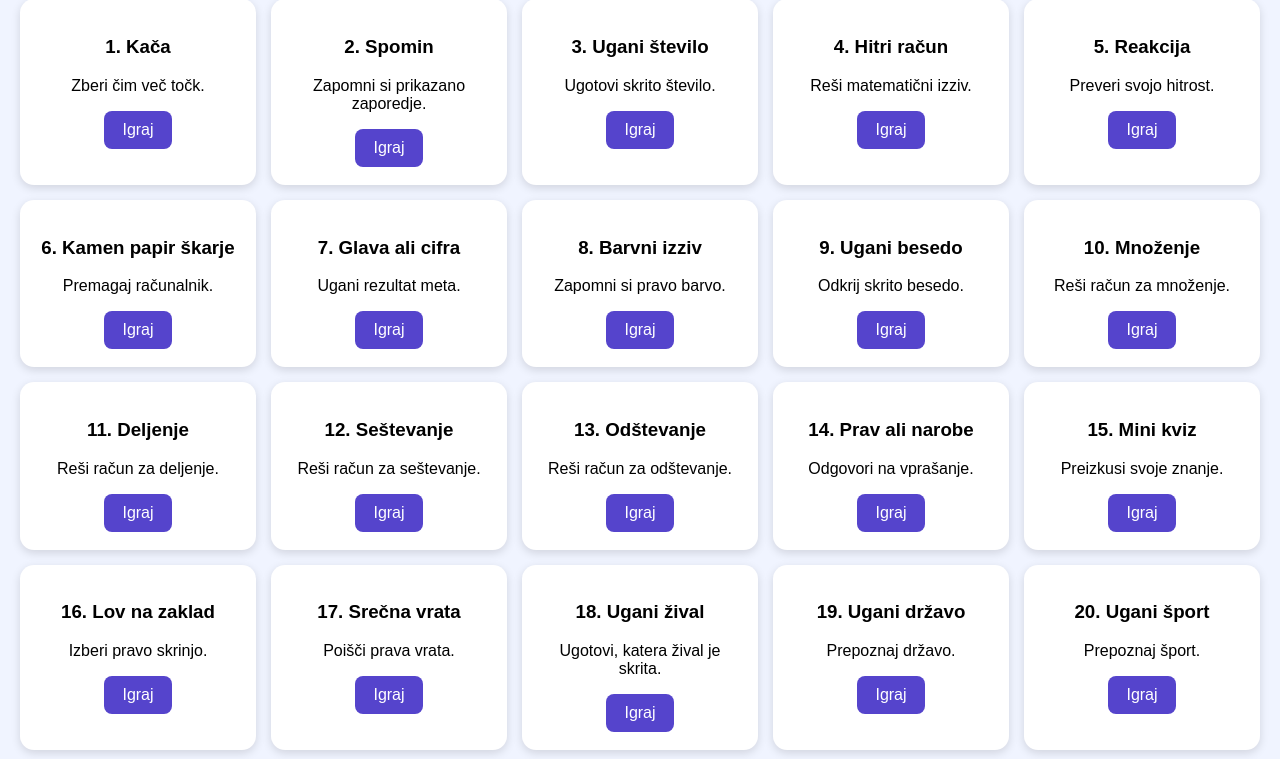
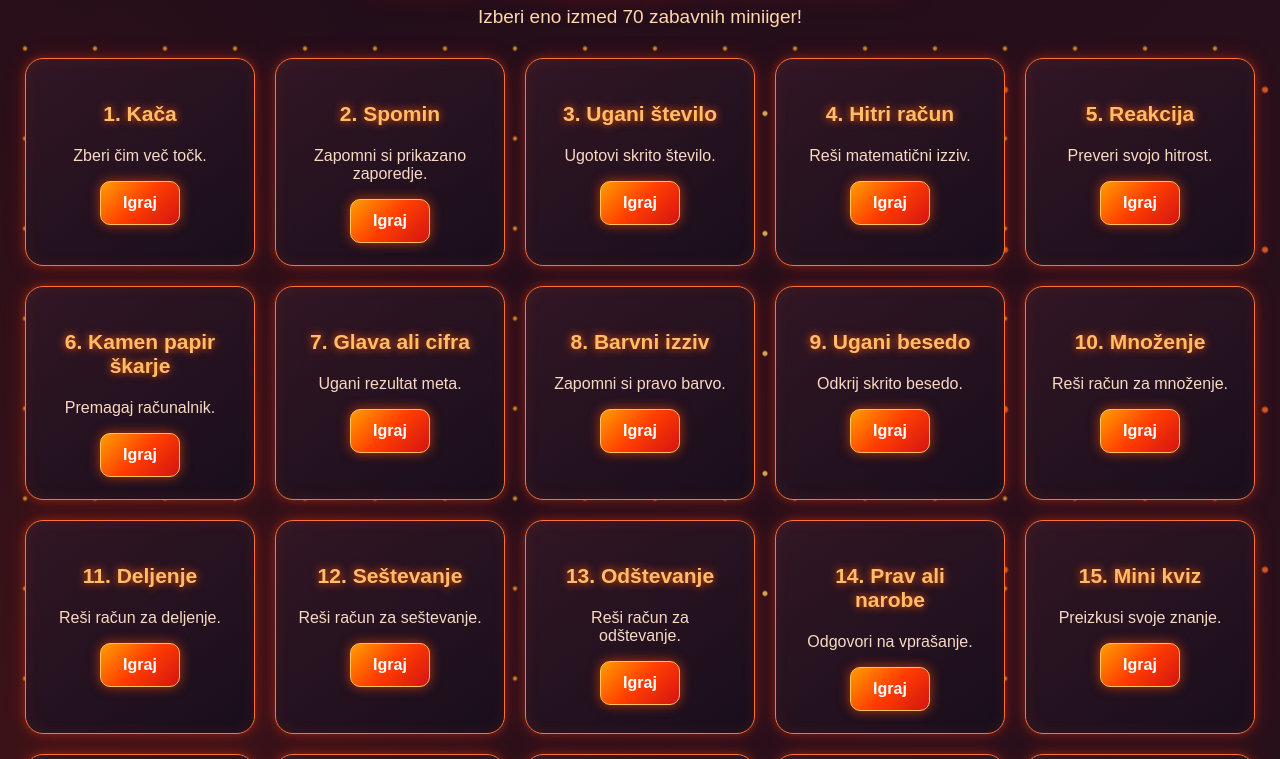
Before and after one commit to sharki-luka2015/happygames, a plain HTML site: page index.html in a window 1280 px wide. Shown: the part 114-873 px from the top of the page. Drawn offline with Linux system fonts and the light colour scheme.

Commit message:
Add CSS styles for enhanced page design

```diff
--- a/index.html
+++ b/index.html
@@ -340,5 +340,163 @@ function zacetekKace() {
 }
 </script>
 
+<style>
+* {
+    box-sizing: border-box;
+}
+
+body {
+    font-family: Arial, sans-serif;
+    margin: 0;
+    padding: 25px;
+    text-align: center;
+    color: white;
+    background:
+        radial-gradient(ellipse at bottom, #9e260b 0%, transparent 55%),
+        linear-gradient(135deg, #100817, #29101b, #160914);
+    background-size: 200% 200%;
+    animation: ozadje 10s ease infinite;
+    overflow-x: hidden;
+    position: relative;
+    isolation: isolate;
+}
+
+@keyframes ozadje {
+    0% { background-position: 0% 50%; }
+    50% { background-position: 100% 50%; }
+    100% { background-position: 0% 50%; }
+}
+
+/* Svetleča ognjena žerjavica */
+body::before {
+    content: "";
+    position: fixed;
+    inset: 0;
+    z-index: -1;
+    pointer-events: none;
+    opacity: 0.8;
+    background-image:
+        radial-gradient(circle, #ffdb70 2px, transparent 3px),
+        radial-gradient(circle, #ff6b21 2px, transparent 4px),
+        radial-gradient(circle, #ffad32 1px, transparent 3px);
+    background-size: 90px 120px, 130px 160px, 70px 90px;
+    animation: zarjavica 8s linear infinite;
+}
+
+@keyframes zarjavica {
+    from { background-position: 0 0, 30px 50px, 60px 20px; }
+    to { background-position: 0 -500px, 30px -600px, 60px -400px; }
+}
+
+h1 {
+    font-size: clamp(38px, 7vw, 65px);
+    color: #ffb347;
+    text-shadow:
+        0 0 10px #ff6a00,
+        0 0 25px #ff3300,
+        0 0 45px #ff2200;
+    margin-bottom: 10px;
+}
+
+body > p {
+    font-size: 19px;
+    color: #ffd6ad;
+}
+
+.games {
+    display: grid;
+    grid-template-columns: repeat(auto-fit, minmax(220px, 1fr));
+    gap: 20px;
+    max-width: 1300px;
+    margin: 30px auto;
+}
+
+.game {
+    background: linear-gradient(145deg, #321624, #190e1c);
+    padding: 22px;
+    border-radius: 18px;
+    border: 1px solid #ff7138;
+    box-shadow:
+        0 0 10px #ff4d1a55,
+        0 0 22px #ff260033,
+        inset 0 0 15px #ff6b2215;
+    transition: 0.3s;
+}
+
+.game:hover {
+    transform: translateY(-8px) scale(1.03);
+    border-color: #ffd166;
+    box-shadow:
+        0 0 15px #ff8c00,
+        0 0 35px #ff3c00aa;
+}
+
+.game h3 {
+    color: #ffbd69;
+    font-size: 21px;
+    text-shadow: 0 0 8px #ff5900;
+}
+
+.game p {
+    color: #f8d9c2;
+}
+
+button {
+    background: linear-gradient(135deg, #ff9d00, #ff3d00, #d41414);
+    color: white;
+    border: 1px solid #ffc15c;
+    padding: 12px 22px;
+    border-radius: 10px;
+    cursor: pointer;
+    font-size: 16px;
+    font-weight: bold;
+    box-shadow: 0 0 12px #ff4d00aa;
+    transition: 0.25s;
+}
+
+button:hover {
+    transform: scale(1.08);
+    box-shadow: 0 0 25px #ff8c00;
+}
+
+#result {
+    background: linear-gradient(145deg, #321624, #190e1c);
+    color: white;
+    padding: 25px;
+    margin: 30px auto;
+    border: 2px solid #ff7138;
+    border-radius: 18px;
+    max-width: 650px;
+    min-height: 70px;
+    box-shadow: 0 0 25px #ff450066;
+}
+
+#result h2 {
+    color: #ffbd69;
+    text-shadow: 0 0 10px #ff5100;
+}
+
+input {
+    padding: 12px;
+    border-radius: 8px;
+    border: 2px solid #ff8c32;
+    background: #1b101c;
+    color: white;
+    font-size: 16px;
+    margin: 8px;
+}
+
+input:focus {
+    outline: none;
+    box-shadow: 0 0 12px #ff7000;
+}
+
+canvas {
+    border: 2px solid #ff8c32;
+    border-radius: 10px;
+    box-shadow: 0 0 15px #ff4d00;
+}
+</style>
+
 </body>
 </html>
```
